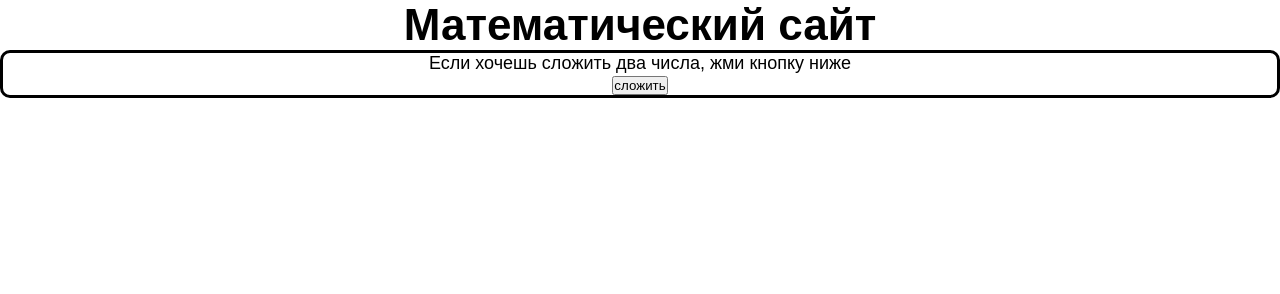
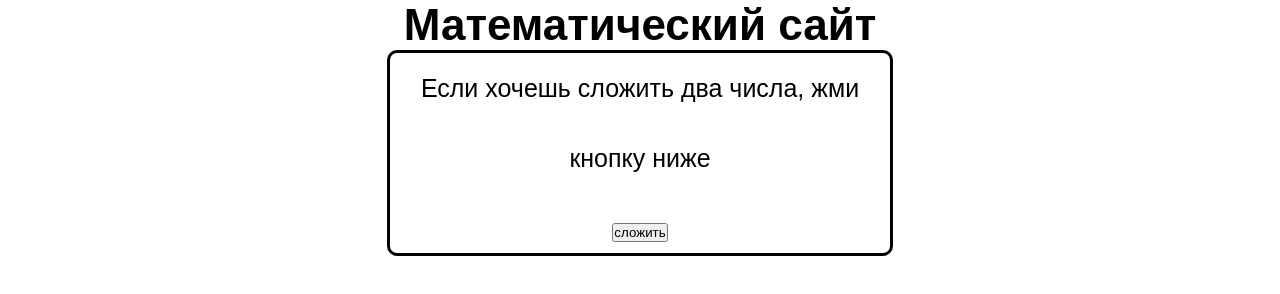
Before and after one commit to ruhich/math-project, a plain HTML site: page index.html in a window 1280 px wide. Drawn offline with Linux system fonts and the light colour scheme; a web font is replaced by a local one.

Commit message:
version 0.03

```diff
--- a/index.html
+++ b/index.html
@@ -8,6 +8,7 @@
 </head>
 <body>
   <center><h1>Математический сайт</h1></center>
+  <center>
   <div class="blocks">
     Если хочешь сложить два числа, жми кнопку ниже
 
@@ -15,6 +16,7 @@
       <button type="submit">сложить</button>
     </div>
   </div>
+</center>
   <script src="script.js"></script>
 </body>
 </html>
--- a/style.css
+++ b/style.css
@@ -15,7 +15,11 @@ body {
 
 .blocks {
   text-align: center;
-  font-size: 18px;
+  font-size: 25px;
   border-radius: 10px;
   border: 3px solid black;
+  height: 200px;
+  width: 500px;
+  line-height: 70px;
+
 }
```
